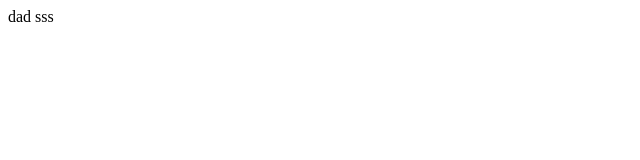
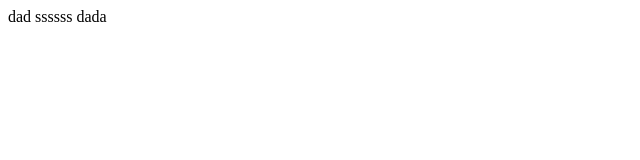
Before and after one commit to Rafson96/testowe, a plain HTML site: page index.html in a window 1280 px wide. Shown: the full height of the page, 0-640 px from the left. Drawn offline with Linux system fonts and the light colour scheme.

Commit message:
Update index.html

```diff
--- a/index.html
+++ b/index.html
@@ -12,6 +12,7 @@
 
     dad
 
-    sss
+    ssssss
+    dada
 </body>
 </html
```
